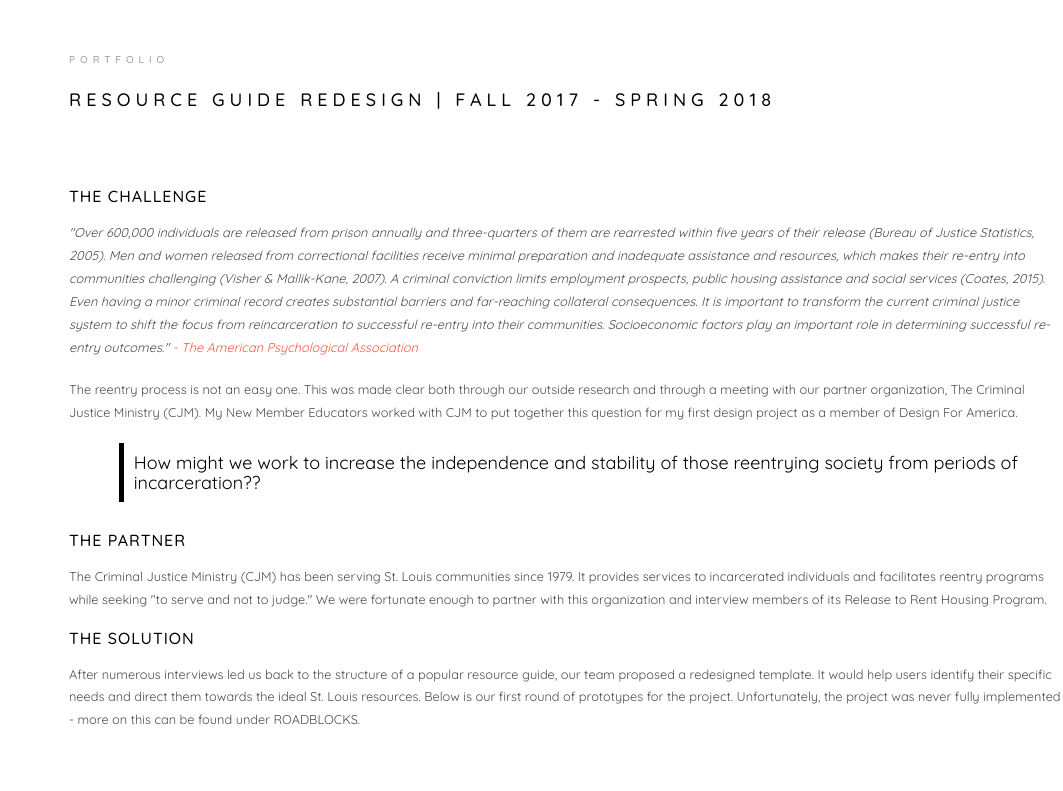
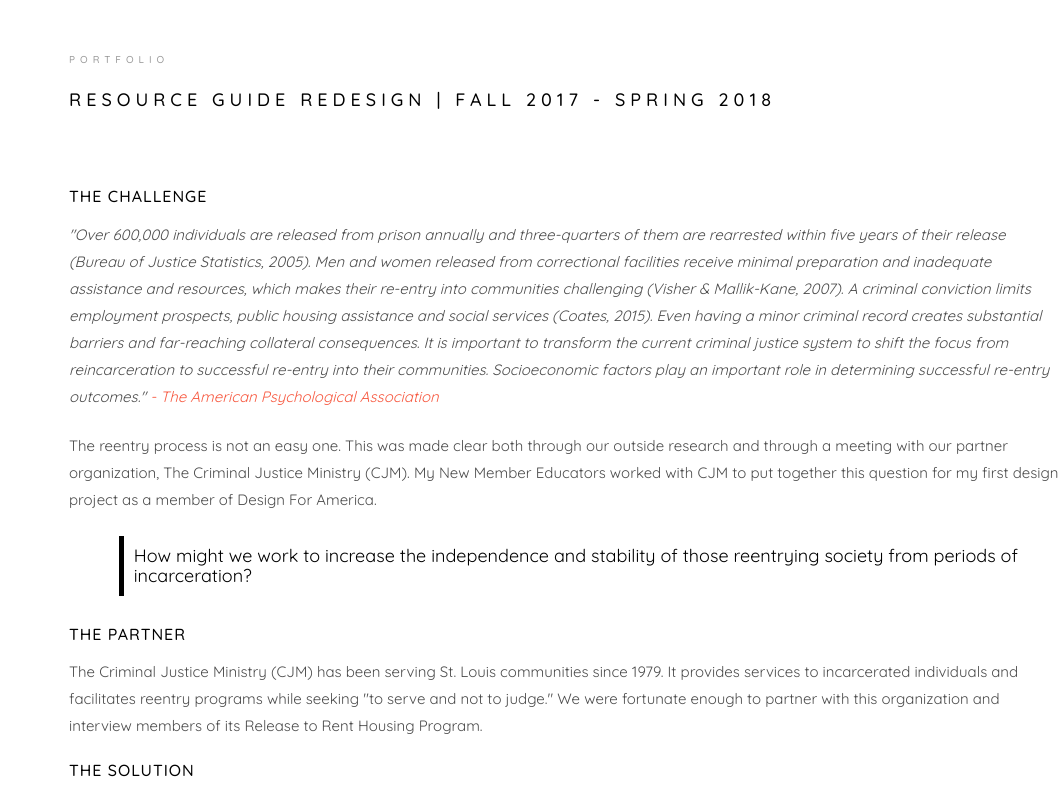
Before and after one commit to janegor/work-copy, a plain HTML site: page resource-guide.html in a window 1280 px wide. Shown: the top 791 px of the page, 217-1280 px from the left. Drawn offline with Linux system fonts and the light colour scheme; files whose address does not match are found by name.

Commit message:
increase text size

```diff
--- a/css/style.css
+++ b/css/style.css
@@ -32,7 +32,8 @@ a {
     text-decoration: none !important; }
 
 p {
-  margin-bottom: 1.5em; }
+  margin-bottom: 1.5em;
+  font-size: 15px; }
 
 h1, h2, h3, h4, h5, h6 {
   color: #000;
--- a/resource-guide.html
+++ b/resource-guide.html
@@ -95,7 +95,7 @@ Copyright &copy;<script>document.write(new Date().getFullYear());</script> All r
 									<p>The reentry process is not an easy one. This was made clear both through our outside research and through a meeting with our partner organization, The Criminal Justice Ministry (CJM). My New Member Educators worked with CJM to put together this question for my first design project as a member of Design For America.</p>
 									<div class="indent-style" style="margin-left:5%">
 										<h4 style=" border-left:5px solid black; padding:10px;">How might we work to increase the independence and stability
-											of those reentrying society from periods of incarceration??</h4>
+											of those reentrying society from periods of incarceration?</h4>
 									</div>
 								</div>
 
```
